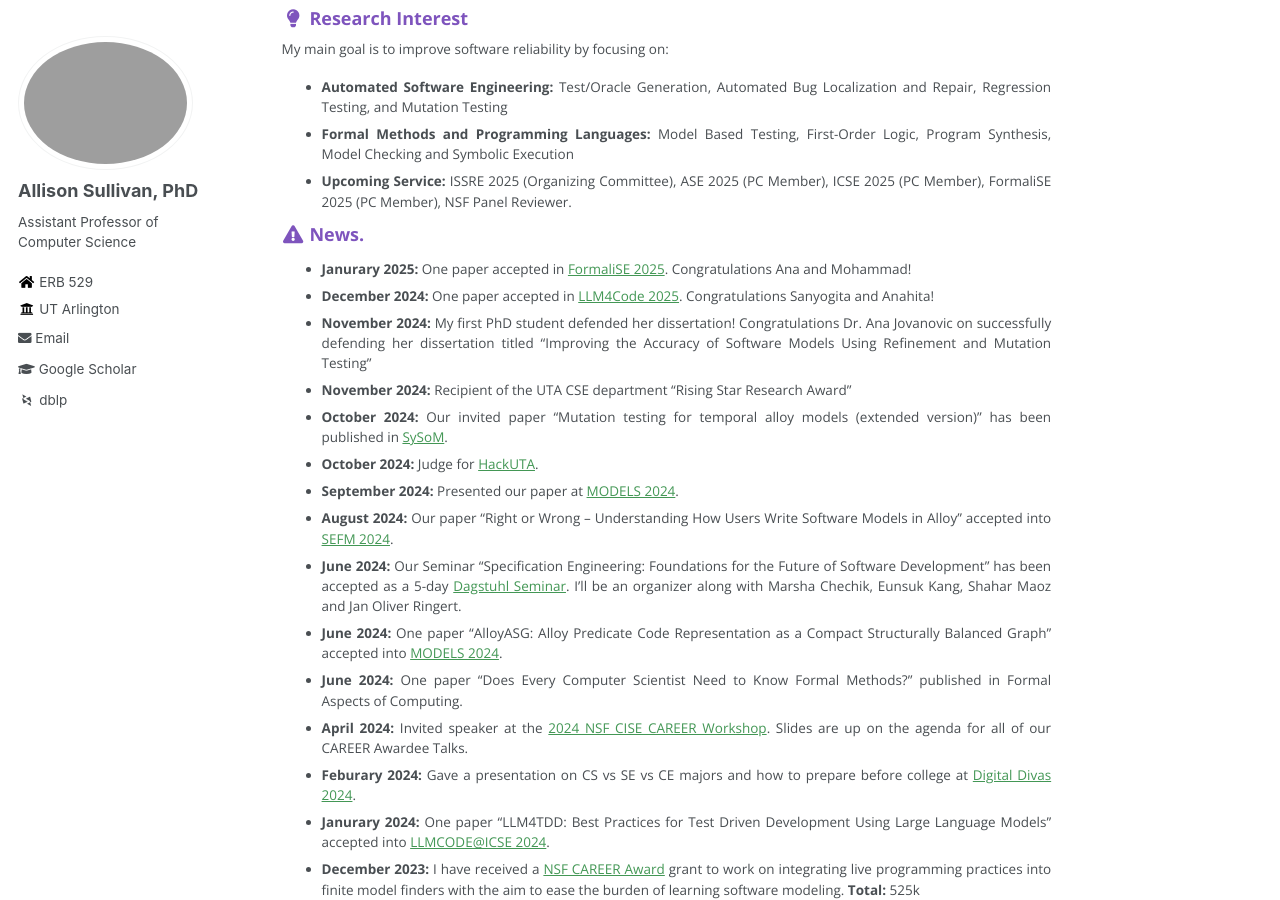
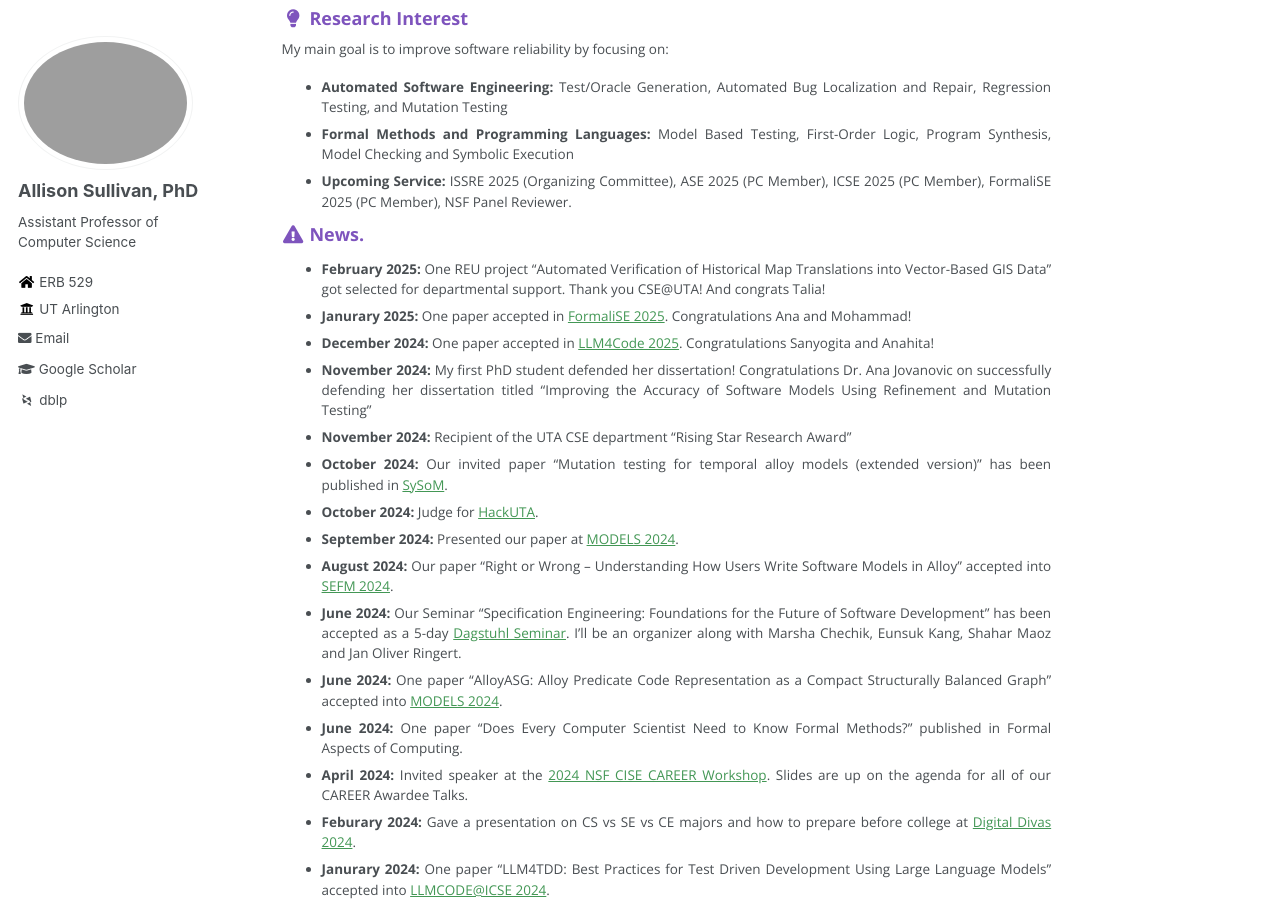
Before and after one commit to Allisonius/allisonius.github.io, a Jekyll site: the page built from _pages/about.md, in a window 1280 px wide and 900 px high, scrolled down 476 px. Built offline with Jekyll 4.4.1, drawn with Linux system fonts in a browser that asks for light colours; some web fonts are replaced.

Commit message:
Update about.md

```diff
--- a/_pages/about.md
+++ b/_pages/about.md
@@ -31,6 +31,7 @@ Checking and Symbolic Execution
 
 ### <i class="fa fa-fw fa-exclamation-triangle" aria-hidden="true"></i> News.
 
+* **February 2025:** One REU project "Automated Verification of Historical Map Translations into Vector-Based GIS Data" got selected for departmental support. Thank you CSE@UTA! And congrats Talia!
 * **Janurary 2025:** One paper accepted in [FormaliSE 2025](https://conf.researchr.org/home/Formalise-2025). Congratulations Ana and Mohammad!
 * **December 2024:** One paper accepted in [LLM4Code 2025](https://llm4code.github.io/). Congratulations Sanyogita and Anahita!
 * **November 2024:** My first PhD student defended her dissertation! Congratulations Dr. Ana Jovanovic on successfully defending her dissertation titled "Improving the Accuracy of Software Models Using Refinement and Mutation Testing"
```
